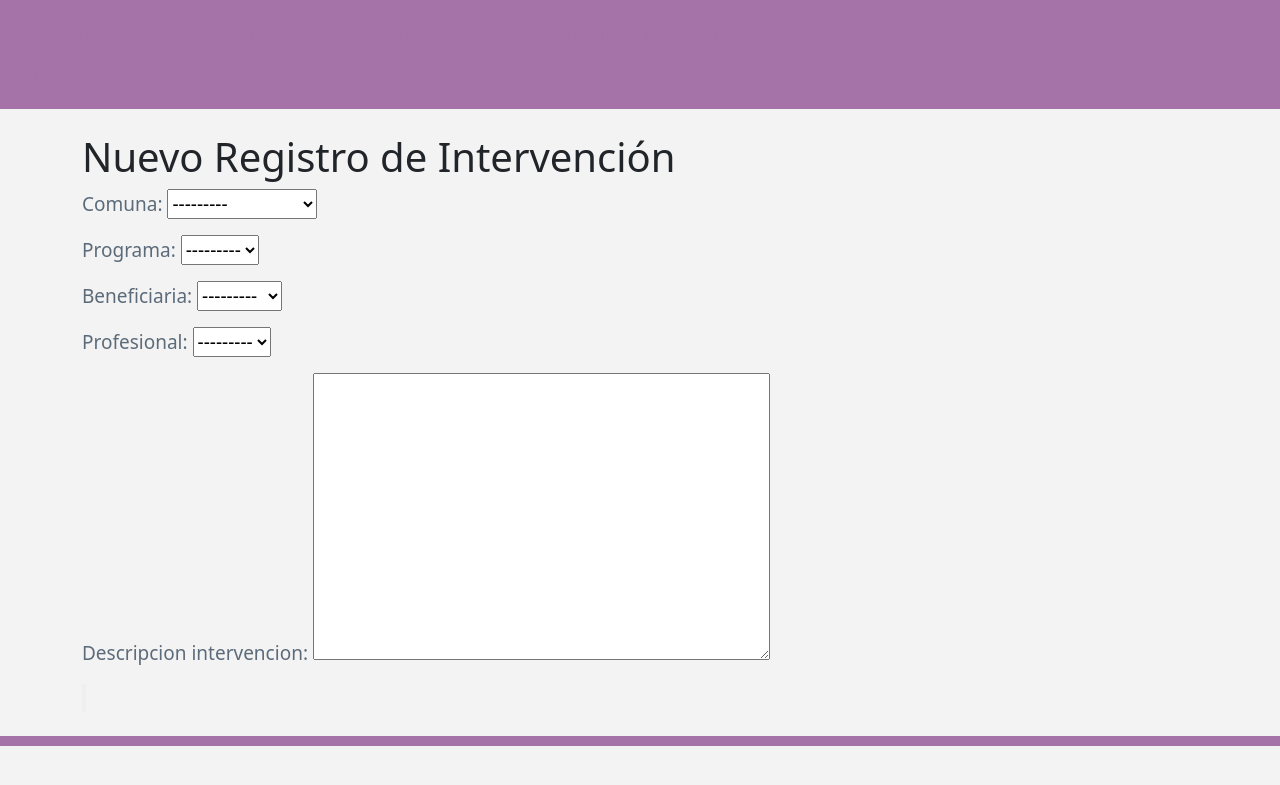
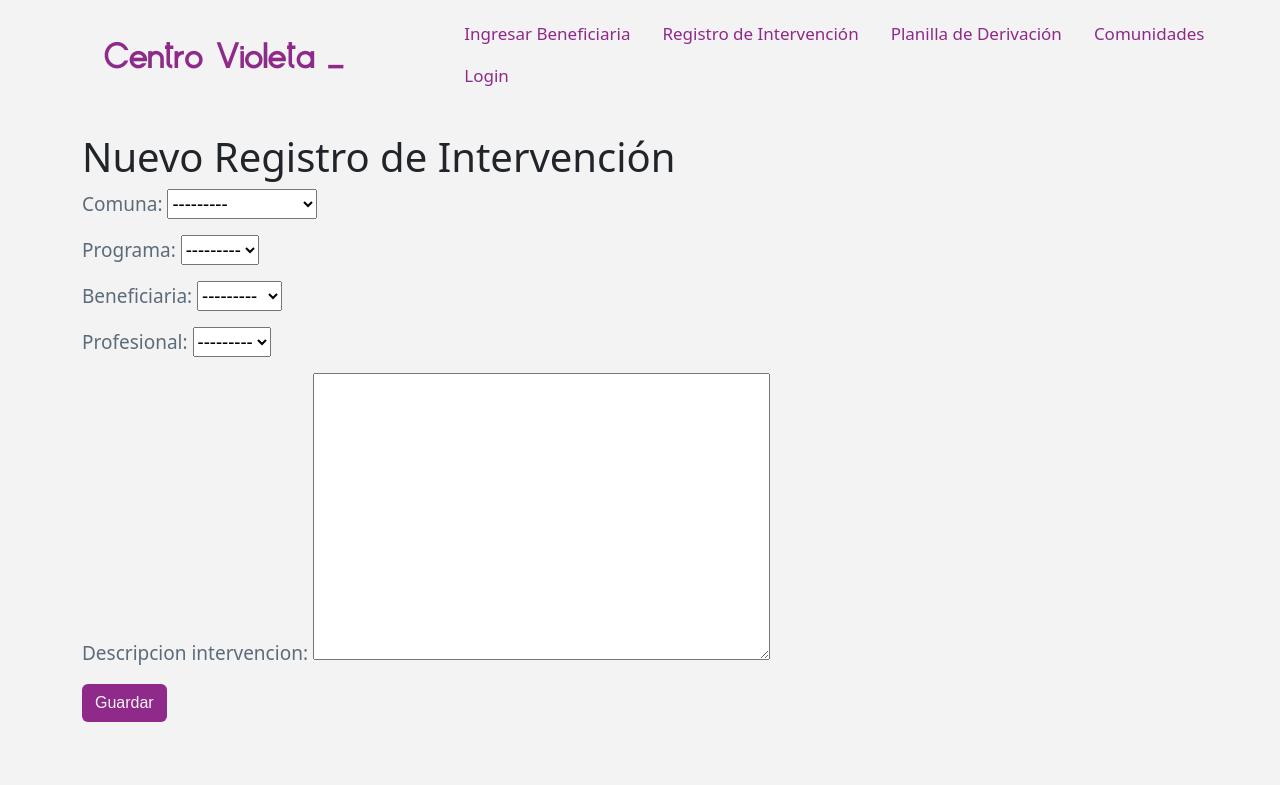
Before and after one commit to rociotatiana/centro_violeta, a Django app: page /intervencion_form in a window 1280 px wide. Shown: the top 785 px of the page. Run offline with Django 5.2, Linux system fonts and the light colour scheme; data comes from the database, SQL or seed files in the repository; both versions use the stored data as it was after the commit; data that the repository does not hold is empty.

Commit message:
implemented new login

```diff
--- a/base/urls.py
+++ b/base/urls.py
@@ -3,6 +3,8 @@ from . import views
 
 urlpatterns = [
     path('', views.home, name = "home"),
+    path('login', views.loginPage, name="login"),
+    path('logout', views.logoutUser, name="logout"),
     path('perfil', views.perfil, name = "perfil"),
     path('comunidades', views.comunidades, name = "comunidades"),
     path('ingresar_beneficiaria', views.ingresar_beneficiaria, name = "ingresar_beneficiaria"),
--- a/base/views.py
+++ b/base/views.py
@@ -1,11 +1,41 @@
 from django.shortcuts import render, redirect
 # Create your views here.
+from django.db.models import Q
 from .models import Comunidad
 from .models import Registro_Intervencion
 from .forms import IntervencionForm
+from django.contrib.auth.models import User
+from django.contrib import messages
+from django.contrib.auth import authenticate, login, logout
 
 def home(request):
     return render(request, 'base/home.html')
+
+def loginPage(request):
+
+    if request.method == 'POST':
+        username = request.POST.get('username')
+        password = request.POST.get('password')
+
+        try:
+            user = User.objects.get(username=username)
+        except:
+            messages.error(request, 'El usuario no existe')
+
+        user = authenticate(request, username=username, password=password)
+
+        if user is not None:
+            login(request, user)
+            return redirect('home')
+        else:
+            messages.error(request, 'El usuario o la contraseña no existen')
+
+    context = {}
+    return render(request, 'base/login_register.html', context)
+
+def logoutUser(request):
+    logout(request)
+    return redirect ('home')
 
 def perfil(request):
     return render(request, 'base/perfil.html')
@@ -42,6 +72,7 @@ def actualizar_intervencion(request, pk):
             return redirect('base/home')
     context = {'form': form}
     return render(request, 'intervencion_form.html', context)
+
 def registro_intervencion(request, pk):
     registros = Registro_Intervencion.objects.get(pk=id)
     context = {'registros': registros}
@@ -49,6 +80,7 @@ def registro_intervencion(request, pk):
 
 def ingresar_derivacion(request):
     return render(request, 'base/ingresar_derivacion.html')
+
 # COMUNIDADES:
 # X Crear comunidades
 
--- a/static/css/style.css
+++ b/static/css/style.css
@@ -4,6 +4,13 @@
 
 
 /* GLOBALS */
+
+:root {
+  --first-base-color: #f3f3f3;
+  --second-base-color: whitesmoke;
+  --pop-color: #8f298a;
+  --action-color: #fc00d2;
+}
 
 * {
   box-sizing: border-box;
@@ -17,12 +24,12 @@
 }
 
 body {
-  background-color: #f3f3f3;
+  background-color: var(--first-base-color);
 }
 
 header, footer {
-  background-color: #a573a7;
-  color: #f3f3f3;
+  background-color: var(--first-base-color);
+  color: var(--pop-color);
   text-align: center;
   padding: 5px 5px;
 
@@ -42,11 +49,11 @@ p {
   font-size: 19px;
 }
 
-button {
+button, .submit {
   font-family: Arial, Helvetica, sans-serif;
   font-size: 16px;
   padding: 7px 13px;
-  background-color: #a573a7;
+  background-color: var(--pop-color);
   color: whitesmoke;
   border: none;
   border-radius: 6px;
@@ -56,14 +63,14 @@ button {
 
 a {
   font-size: 18px;
-  color: #a573a7;
+  color: var(--pop-color);
 }
 
 code {
     font-family: monospace;
     font-weight: bold;
     font-size: 17px;
-    color: #951e1a;
+    color: var(--pop-color);
     padding: 20px;
   }
 
@@ -85,11 +92,11 @@ code {
 
 a:hover {
 
-  color: #e866ec;
+  color: var(--action-color);
 }
 
-button:hover {
-  background-color: #e866ec;
+button:hover, .submit:hover {
+  background-color: var(--action-color);
 
 }
 
@@ -98,18 +105,18 @@ button:hover {
 
 nav {
   font-size: 17px;
-  background-color: #a573a7;
+  background-color: var(--first-base-color);
 }
 .nav-link {
-  color: #a573a7;
+  color: var(--pop-color);
 }
 
 .nav-link:hover {
-  color: #e866ec;
+  color: var(--action-color);
 }
 
 #nav-toggle-btn {
-  border-color: #a573a7;
+  border-color: var(--pop-color);
 
 }
 .navbar-brand {
@@ -122,6 +129,7 @@ max-width: 33.333%;
 flex: 0 0 66.666%;
 max-width: 66.666%;
 }
+
 
 
 /*
--- a/templates/intervencion_form.html
+++ b/templates/intervencion_form.html
@@ -6,7 +6,7 @@
   <form method="POST" action="">
     {% csrf_token %}
     {{form.as_p}}
-    <input type="submit" value=""Submit/>
+    <input class="submit" type="submit" value="Guardar"/>
   </form>
 </div>
 
--- a/templates/layout.html
+++ b/templates/layout.html
@@ -19,16 +19,14 @@
   <header>
     <nav class="navbar navbar-expand-lg">
       <div class="container-fluid">
-        <!--<a class="navbar-brand" href="#"><img src="/static/img/logo.png" alt="" width="200"></a> -->
-        <button id="nav-toggle-btn" class="navbar-toggler" type="button" data-bs-toggle="collapse" data-bs-target="#navbarScroll"
-          aria-controls="navbarScroll" aria-expanded="false" aria-label="Toggle navigation">
+        <a class="navbar-brand" href="{% url 'home' %}"><img src="{% static 'img/logo.png' %}" alt="" width="250"></a>
+        <button id="nav-toggle-btn" class="navbar-toggler" type="button" data-bs-toggle="collapse"
+          data-bs-target="#navbarScroll" aria-controls="navbarScroll" aria-expanded="false"
+          aria-label="Toggle navigation">
           <span class="navbar-toggler-icon"></span>
         </button>
         <div class="collapse navbar-collapse " id="navbarScroll">
           <ul class="nav">
-            <li class="nav-item">
-              <a class="nav-link" aria-current="page" href="{% url 'perfil' %}">Mi perfil</a>
-            </li>
             <li class="nav-item">
               <a class="nav-link" href="{% url 'ingresar_beneficiaria' %}">Ingresar Beneficiaria</a>
             </li>
@@ -41,12 +39,31 @@
             <li class="nav-item">
               <a class="nav-link" href="{% url 'comunidades' %}">Comunidades</a>
             </li>
+            {% if request.user.is_authenticated %}
+            <li class="nav-item">
+              <a class="nav-link" aria-current="page" href="{% url 'logout' %}">Logout</a>
+            </li>
+            {% else %}
+            <li class="nav-item">
+              <a class="nav-link" aria-current="page" href="{% url 'login' %}">Login</a>
+            </li>
+            {% endif %}
           </ul>
         </div>
       </div>
     </nav>
   </header>
   <br>
+
+
+  {% if messages %}
+  <ul class="messages">
+    {% for message in messages %}
+    <li>{{ message }}</li>
+    {% endfor %}
+  </ul>
+
+  {% endif %}
   {% block content %}
 
   {% endblock %}
```
Also changed, not shown: base/templates/base/login_register.html (+13 -6 lines), db.sqlite3, static/img/logo.png (added).
